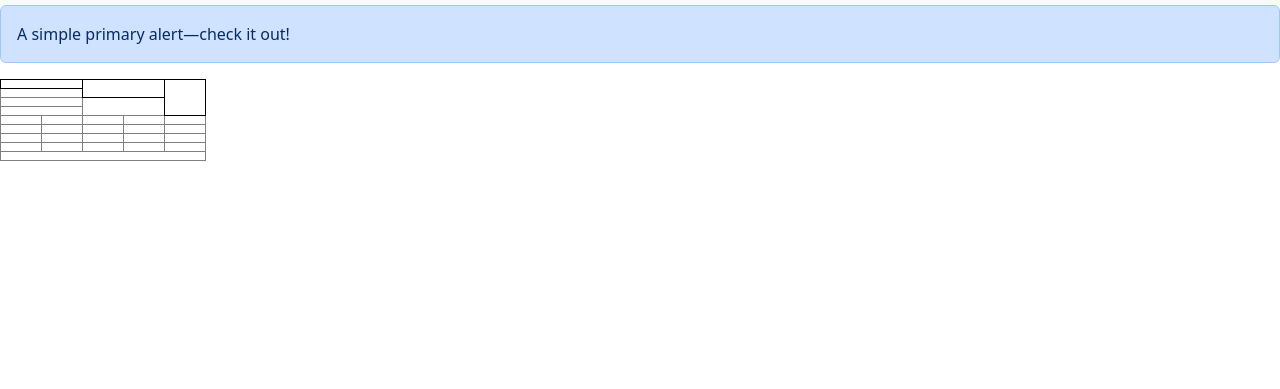
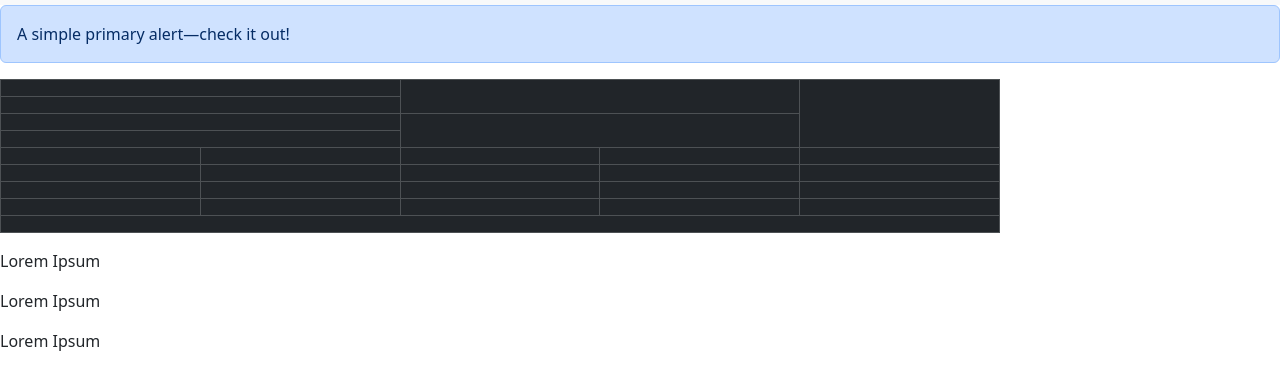
Before and after one commit to MariuszKoli/Strona-WWW, a plain HTML site: page index.html in a window 1280 px wide. Shown: the part 51-440 px from the top of the page. Drawn offline with Linux system fonts and the light colour scheme.

Commit message:
Update index.html

```diff
--- a/index.html
+++ b/index.html
@@ -6,6 +6,7 @@
     <title>Document</title>
     <!--<link href="https://cdn.jsdelivr.net/npm/bootstrap@5.3.3/dist/css/bootstrap.min.css" rel="stylesheet" integrity="sha384-QWTKZyjpPEjISv5WaRU9OFeRpok6YctnYmDr5pNlyT2bRjXh0JMhjY6hW+ALEwIH" crossorigin="anonymous">-->
     <link rel="stylesheet" href="css/bootstrap.min.css">
+    <link rel="stylesheet" href="css/style.css">
 </head>
 <body>
     <nav class="navbar navbar-expand-lg bg-body-tertiary">
@@ -48,64 +49,66 @@
         A simple primary alert—check it out!
       </div>
 
-<style type="text/css">
-.tg  {border-collapse:collapse;border-spacing:0;}
-.tg td{border-color:black;border-style:solid;border-width:1px;font-family:Arial, sans-serif;font-size:14px;
-  overflow:hidden;padding:4px 20px;word-break:normal;}
-.tg th{border-color:black;border-style:solid;border-width:1px;font-family:Arial, sans-serif;font-size:14px;
-  font-weight:normal;overflow:hidden;padding:4px 20px;word-break:normal;}
-.tg .tg-0lax{text-align:left;vertical-align:top}
-.tg .tg-0pky{border-color:inherit;text-align:left;vertical-align:top}
-</style>
-<table class="tg"><thead>
+      <div style="width:1000px">
+        <table class="table table-bordered table-dark"><thead>
           <tr>
-    <th class="tg-0lax" colspan="2"></th>
-    <th class="tg-0lax" colspan="2" rowspan="2"></th>
-    <th class="tg-0lax" rowspan="4"></th>
+            <th colspan="2"></th>
+            <th colspan="2" rowspan="2"></th>
+            <th rowspan="4"></th>
           </tr>
           <tr>
-    <th class="tg-0pky" colspan="2"></th>
+            <th colspan="2"></th>
           </tr>
           <tr>
-    <th class="tg-0pky" colspan="2"></th>
-    <th class="tg-0pky" colspan="2" rowspan="2"></th>
+            <th colspan="2"></th>
+            <th colspan="2" rowspan="2"></th>
           </tr>
           <tr>
-    <th class="tg-0pky" colspan="2"></th>
+            <th colspan="2"></th>
           </tr></thead>
         <tbody>
           <tr>
-    <td class="tg-0pky"></td>
-    <td class="tg-0pky"></td>
-    <td class="tg-0pky"></td>
-    <td class="tg-0pky"></td>
-    <td class="tg-0pky"></td>
+            <td></td>
+            <td></td>
+            <td></td>
+            <td></td>
+            <td></td>
           </tr>
           <tr>
-    <td class="tg-0pky"></td>
-    <td class="tg-0pky"></td>
-    <td class="tg-0pky"></td>
-    <td class="tg-0pky"></td>
-    <td class="tg-0pky"></td>
+            <td></td>
+            <td></td>
+            <td></td>
+            <td></td>
+            <td></td>
           </tr>
           <tr>
-    <td class="tg-0pky"></td>
-    <td class="tg-0pky"></td>
-    <td class="tg-0pky"></td>
-    <td class="tg-0pky"></td>
-    <td class="tg-0pky"></td>
+            <td></td>
+            <td></td>
+            <td></td>
+            <td></td>
+            <td></td>
           </tr>
           <tr>
-    <td class="tg-0pky"></td>
-    <td class="tg-0pky"></td>
-    <td class="tg-0pky"></td>
-    <td class="tg-0pky"></td>
-    <td class="tg-0pky"></td>
+            <td></td>
+            <td></td>
+            <td></td>
+            <td></td>
+            <td></td>
           </tr>
           <tr>
-    <td class="tg-0pky" colspan="5"></td>
+            <td colspan="5"></td>
           </tr>
-</tbody></table>
+        </tbody>
+        </table>
+      </div>
+
+      <div>
+        <p>Lorem Ipsum</p>
+          <section>
+            <p>Lorem Ipsum</p>
+          </section>
+      </div>
+      <p>Lorem Ipsum</p>
 
       <!--<script src="https://cdn.jsdelivr.net/npm/bootstrap@5.3.3/dist/js/bootstrap.bundle.min.js" integrity="sha384-YvpcrYf0tY3lHB60NNkmXc5s9fDVZLESaAA55NDzOxhy9GkcIdslK1eN7N6jIeHz" crossorigin="anonymous"></script>-->
       <script src="js/bootstrap.bundle.min.js"></script>
```
Lines whose indentation alone changed are shown as unchanged.
